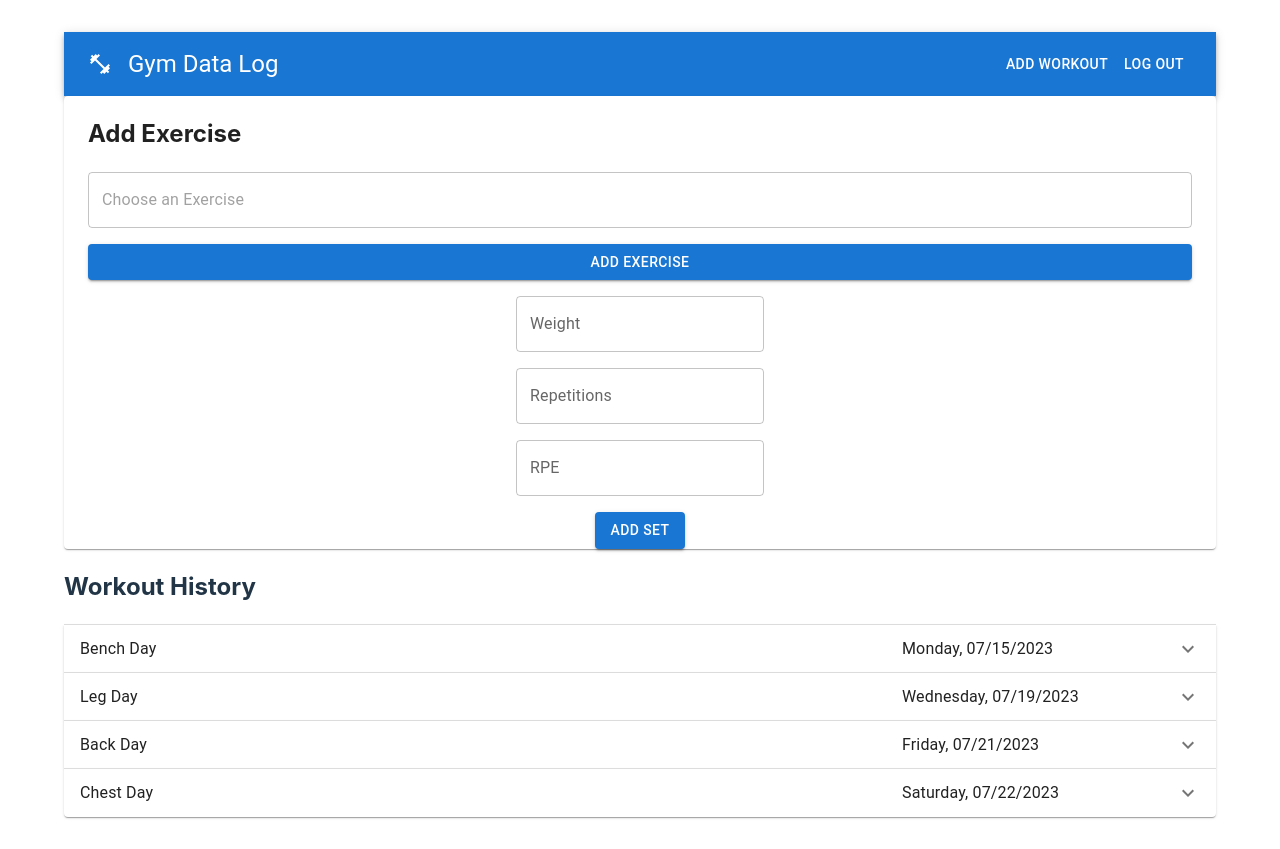
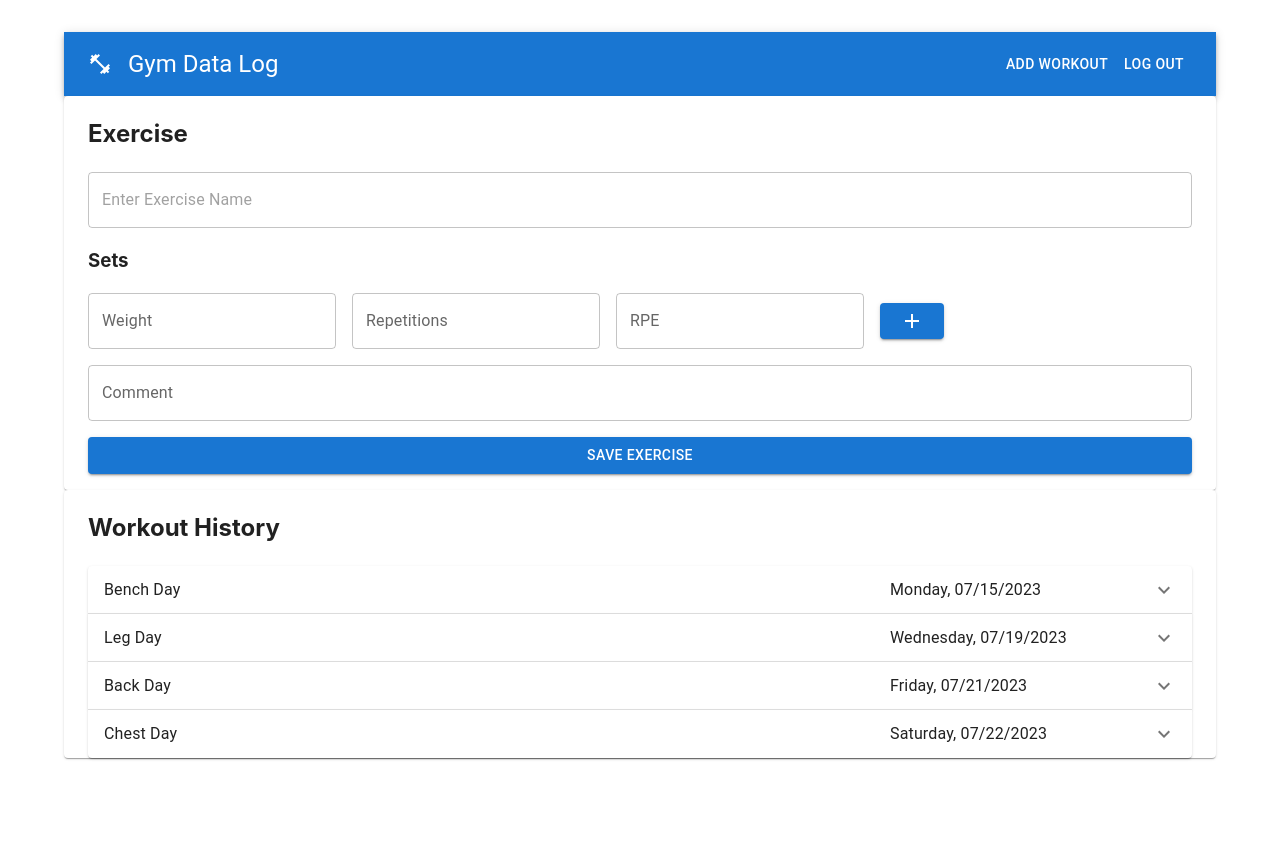
Before and after one commit to kyleanicholson/gym-data-log, a React (Vite) app: page / in a window 1280 px wide. After the commit the page ends 800 px from the top, so only its background shows below. Built offline with nearby package versions, Linux system fonts and the light colour scheme.

Commit message:
Improve UI, refactor exercise form

```diff
--- a/src/App.jsx
+++ b/src/App.jsx
@@ -10,7 +10,7 @@ import { LocalizationProvider } from "@mui/x-date-pickers";
 import { AdapterDayjs } from "@mui/x-date-pickers/AdapterDayjs";
 import AddExerciseForm from "./components/AddExerciseForm";
 import Paper from "@mui/material/Paper";
-import AddSetForm from "./components/AddSetForm";
+
 
 const App = () => {
   const [isWorkoutModalOpen, setIsWorkoutModalOpen] = useState(false);
@@ -42,7 +42,6 @@ const App = () => {
           <Stack>
             <Paper>
               <AddExerciseForm></AddExerciseForm>
-              <AddSetForm></AddSetForm>
             </Paper>
 
             <Workouts workouts={workouts} onDelete={handleDeleteWorkout} />
--- a/src/components/AddExerciseForm.jsx
+++ b/src/components/AddExerciseForm.jsx
@@ -1,16 +1,16 @@
 // import { TextField } from "@mui/material";
 import Box from "@mui/material/Box";
 import Container from "@mui/material/Container";
-// import Button from '@mui/material/Button';
+import AddSetForm from "./AddSetForm";
+import Button from '@mui/material/Button';
 // import TextField from "@material-ui/core/TextField";
 // import { useState } from "react";
 // import MenuItem from "@mui/material/MenuItem";
 // import Select from "@mui/material/Select";
 // import InputLabel from "@mui/material/InputLabel";
-import FormControl from "@mui/material/FormControl";
-// import Paper from "@mui/material/Paper";
+// import FormControl from "@mui/material/FormControl";
 import ExerciseLookup from "./ExerciseLookup";
-// import Exercise from "./Exercise";
+
 
 const AddExerciseForm = () => {
   const handleSubmit = (e) => {
@@ -21,13 +21,17 @@ const AddExerciseForm = () => {
   return (
 
       <Container mb={2}>
-        <h2>Add Exercise</h2>
+        <h2>Exercise</h2>
         <form onSubmit={handleSubmit}>
+          <Box mb={2} mt={2}>
+            <ExerciseLookup />
+          </Box>
           <Box mb={2}>
-            <FormControl fullWidth>
-              <ExerciseLookup />
-            </FormControl>
-
+            <h3>Sets</h3>
+            <AddSetForm />
+          </Box>
+          <Box mb={2}>
+          <Button variant="contained" type="submit" fullWidth>Save Exercise</Button>
           </Box>
 
         </form>
--- a/src/components/AddSetForm.jsx
+++ b/src/components/AddSetForm.jsx
@@ -1,15 +1,22 @@
 import { Button, TextField } from "@mui/material";
+import AddIcon from "@mui/icons-material/Add";
 import FormControl from "@mui/material/FormControl";
+import Stack from "@mui/material/Stack";
 
 const AddSetForm = () => {
   return (
-    <form onSubmit={console.log("Set Submitted")}>
-      <FormControl
-        sx={{
+    <Stack sx = {{
       display: "flex",
       flexDirection: "column",
       alignItems: "center",
       justifyContent: "center",
+      gap: "1rem",
+      width: "100%",
+    }}>
+    <FormControl sx={{
+        display: "flex",
+        flexDirection: "row",
+        alignItems: "center",
         width: "100%",
         gap: "1rem",
       }}
@@ -17,14 +24,30 @@ const AddSetForm = () => {
       <TextField label="Weight" type="number"></TextField>
       <TextField label="Repetitions" type="number"></TextField>
       <TextField label="RPE" type="number"></TextField>
-      <Button
-      type="submit"
-      variant="contained"
-      color="primary"
+      <Button type="submit" variant="contained" color="primary">
 
-      >Add Set</Button>
+        <AddIcon></AddIcon>
+      </Button>
        </FormControl>
-    </form>
+       <FormControl sx = {{
+
+        display: "flex",
+        flexDirection: "column",
+        alignItems: "center",
+        justifyContent: "center",
+        width: "100%",
+
+       }}>
+
+      <TextField label="Comment" type="text" sx={{
+        width: "100%"
+
+      }}></TextField>
+      </FormControl>
+
+
+
+    </Stack>
   );
 };
 
--- a/src/components/ExerciseLookup.jsx
+++ b/src/components/ExerciseLookup.jsx
@@ -1,5 +1,5 @@
 import { useState } from "react";
-import { Button, TextField } from "@mui/material";
+import { TextField } from "@mui/material";
 import FormControl from "@mui/material/FormControl";
 
 const ExerciseLookup = () => {
@@ -8,24 +8,22 @@ const ExerciseLookup = () => {
     <FormControl fullwidth sx={{
       display: "flex",
       flexDirection: "column",
-      gap: "1rem",
+      justifyContent: "center",
+      gap: "2rem",
+
 
     }} >
 
         <TextField
           required
-          fullwidth
           value={search}
           onChange={(e) => {
             setsearch(e.target.value).toLowerCase();
           }}
-          placeholder="Choose an Exercise"
+          placeholder="Enter Exercise Name"
           type="text"
         ></TextField>
 
-      <Button variant="contained" color="primary" type="submit">
-            Add Exercise
-          </Button>
 
     {/* https://youtu.be/KBpoBc98BwM?t=2830
       Refer to this search tutorial
--- a/src/components/Workouts.jsx
+++ b/src/components/Workouts.jsx
@@ -1,28 +1,30 @@
-
-import Workout from './Workout';
-import PropTypes from 'prop-types';
-
+import Workout from "./Workout";
+import PropTypes from "prop-types";
+import Paper from "@mui/material/Paper";
+import Container from "@mui/material/Container";
 const Workouts = ({ workouts, onDelete }) => {
-
-
   return (
-
     <>
-    <h2>Workout History</h2>
-      {workouts.map((workout) => (
-
-        <Workout key={workout.objectID} workout={workout} onDelete={onDelete} />
-      ))
-      }
+      <Paper>
+        <Container>
+        <h2>Workout History</h2>
+        {workouts.map((workout) => (
+          <Workout
+            key={workout.objectID}
+            workout={workout}
+            onDelete={onDelete}
+          />
+        ))}
+        </Container>
+      </Paper>
 
     </>
-  )
-
-}
+  );
+};
 
 Workouts.propTypes = {
   workouts: PropTypes.array,
   onDelete: PropTypes.func,
-}
+};
 
-export default Workouts
+export default Workouts;
```
Lines whose indentation alone changed are shown as unchanged.
